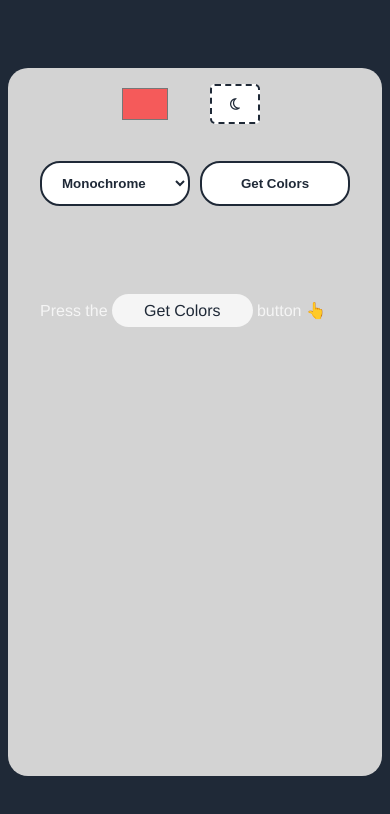
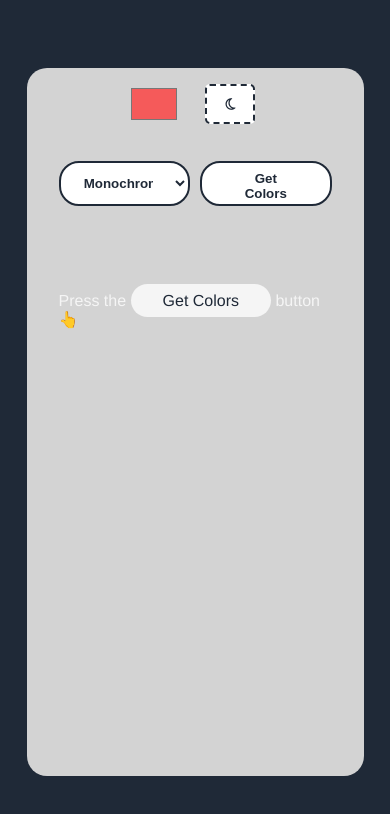
Before and after one commit to AnyaSonina/Color-Scheme-Generator---solo, a plain HTML site: page index.html in a window 390 px wide. Drawn offline with Linux system fonts and the light colour scheme; no server answers.

Commit message:
style: make the container responsive on small screens

```diff
--- a/styles.css
+++ b/styles.css
@@ -80,9 +80,10 @@ input:focus {
 
 #color-selection {
   min-width: 10vw;
-  padding: 0 1rem;
+  padding: 0 1.2rem;
   border-radius: 20px;
   min-width: 10vw;
+
 }
 
 .get-colors {
@@ -193,6 +194,8 @@ span {
 @media (max-width:550px) {
   .container {
     height: 80vh;
+    width: 70%;
+    overflow: hidden;
   }
 
   #colors__header {
@@ -221,7 +224,7 @@ span {
   }
 
   #colors__header  > #color-selection, #btn-submit {
-    width: 150px;
+    max-width: 150px;
     height: 45px;
   }
 
```
